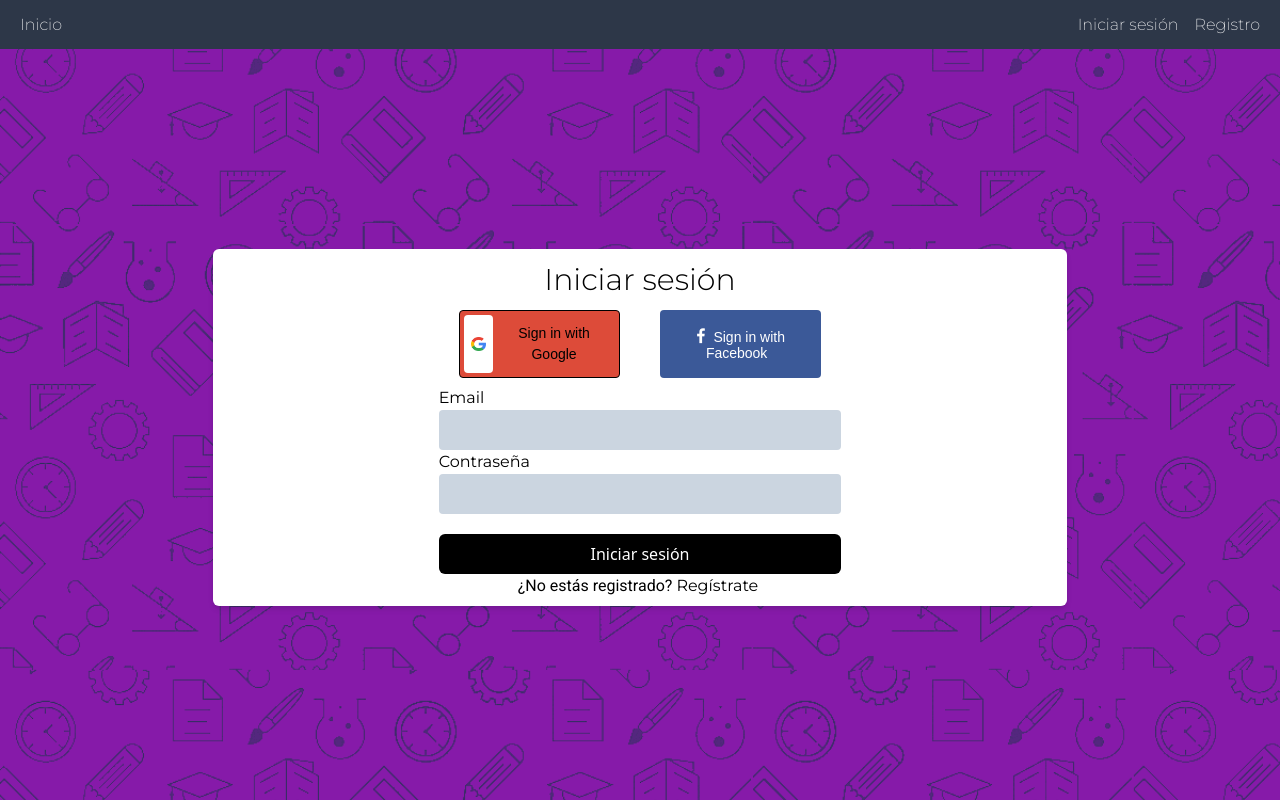
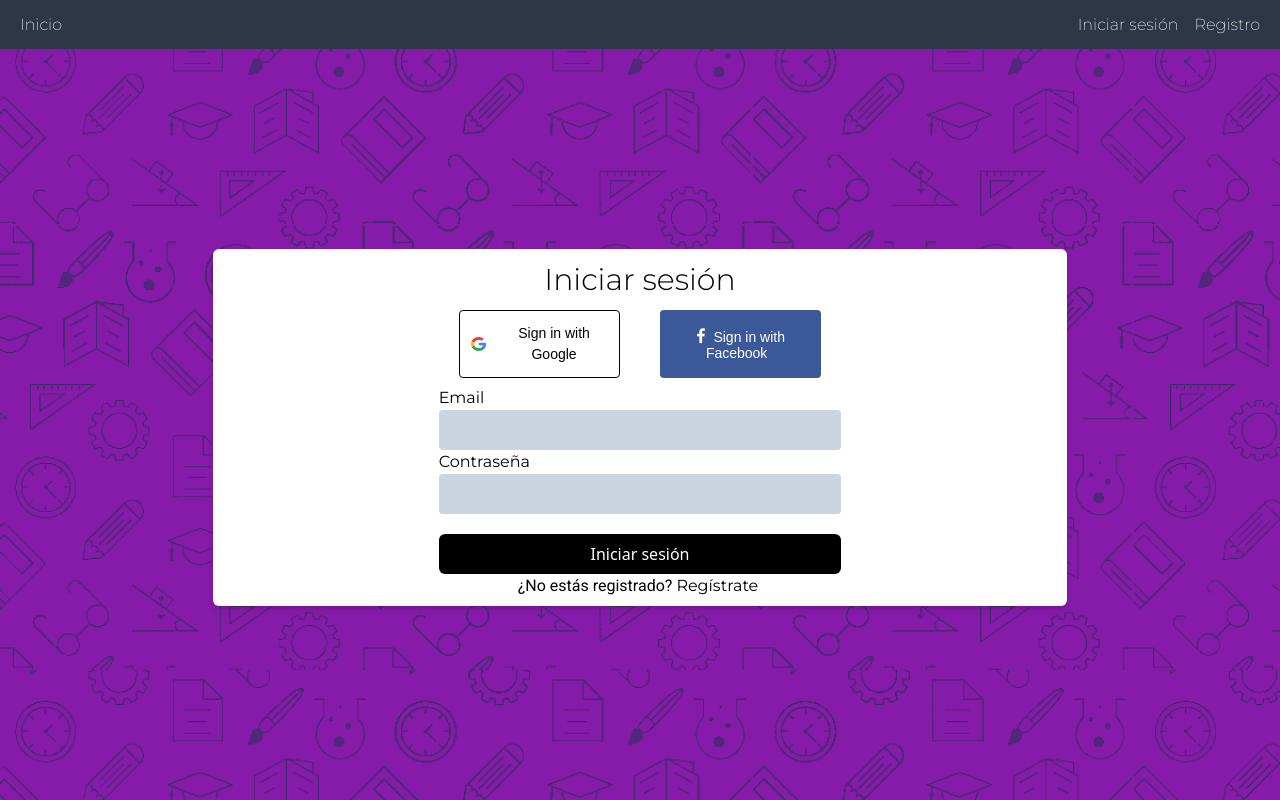
Before and after one commit to jasolis99/proyectoDAW, a Vue app: page /#/login in a window 1280 px wide. Built offline with nearby package versions, Linux system fonts and the light colour scheme; no server answers; a web font is replaced by a local one.

Commit message:
css fixed

```diff
--- a/src/components/login.vue
+++ b/src/components/login.vue
@@ -10,7 +10,7 @@
     <div class="lg:mx-auto mt-2 mb-2 w-1/2 px-5 md:px-2 flex xl:flex-row md:flex-col xl:justify-around md:justify-center">
       <button
         @click="googlelog()"
-        class="xl:w-2/5 p-1 md:w-full googleico flex items-center text-white border border-black rounded  "
+        class="xl:w-2/5 p-1 md:w-full bg-white flex items-center text-white border border-black rounded  "
       >
         <span class="w-3/12 h-full flex justify-center rounded items-center bg-white"><img class="w-1/2" src="../assets/googleico.png" alt=""></span>
         <span class="w-full p-2 text-sm text-black">Sign in with Google</span>
@@ -307,11 +307,6 @@ export default {
 .facebookico {
   background-color: #4267B2;
 }
-
-.googleico {
-  background-color: #FFF;
-
-}
 label,
 h1 {
   font-family: Montserrat;
```
